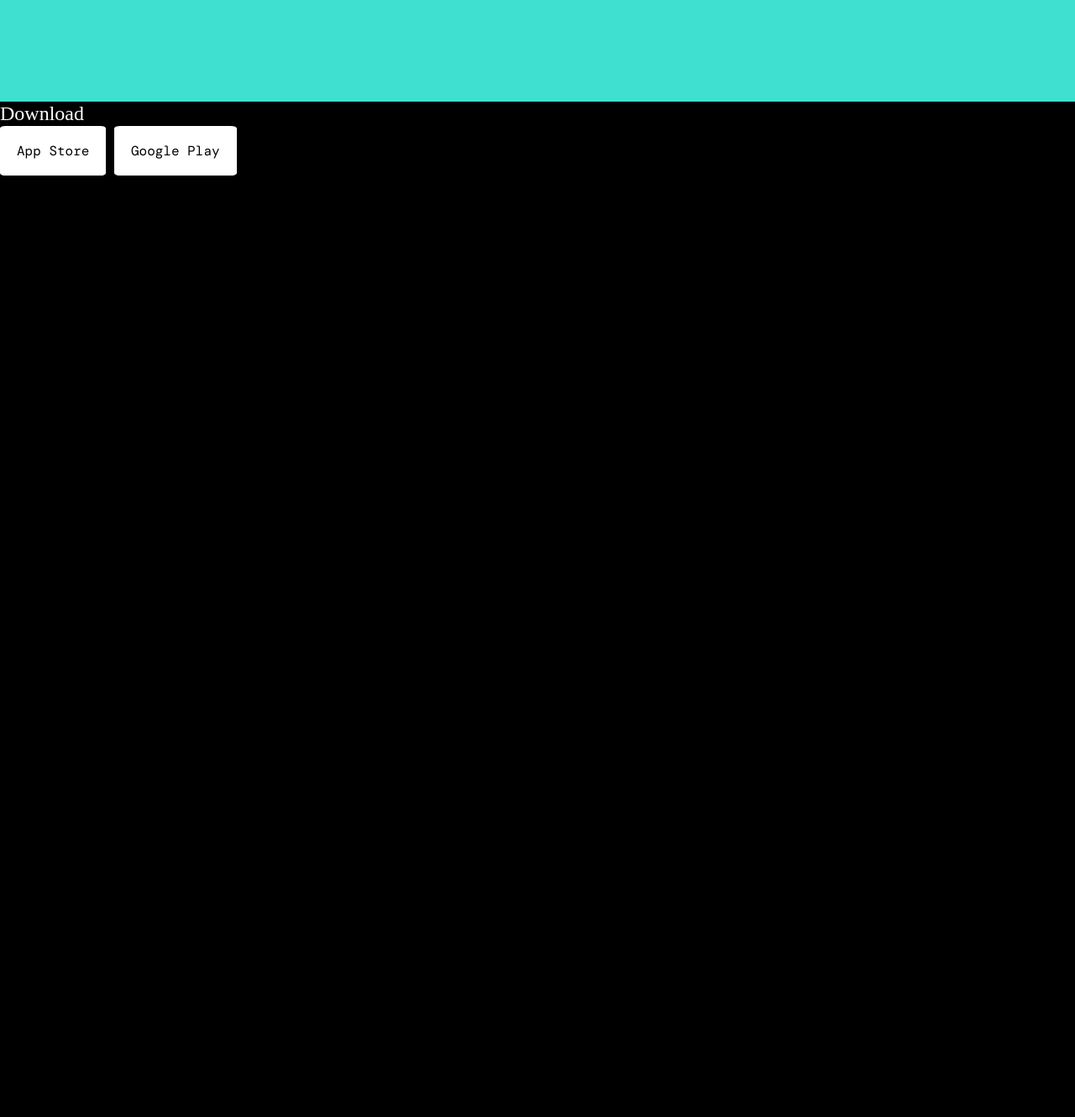
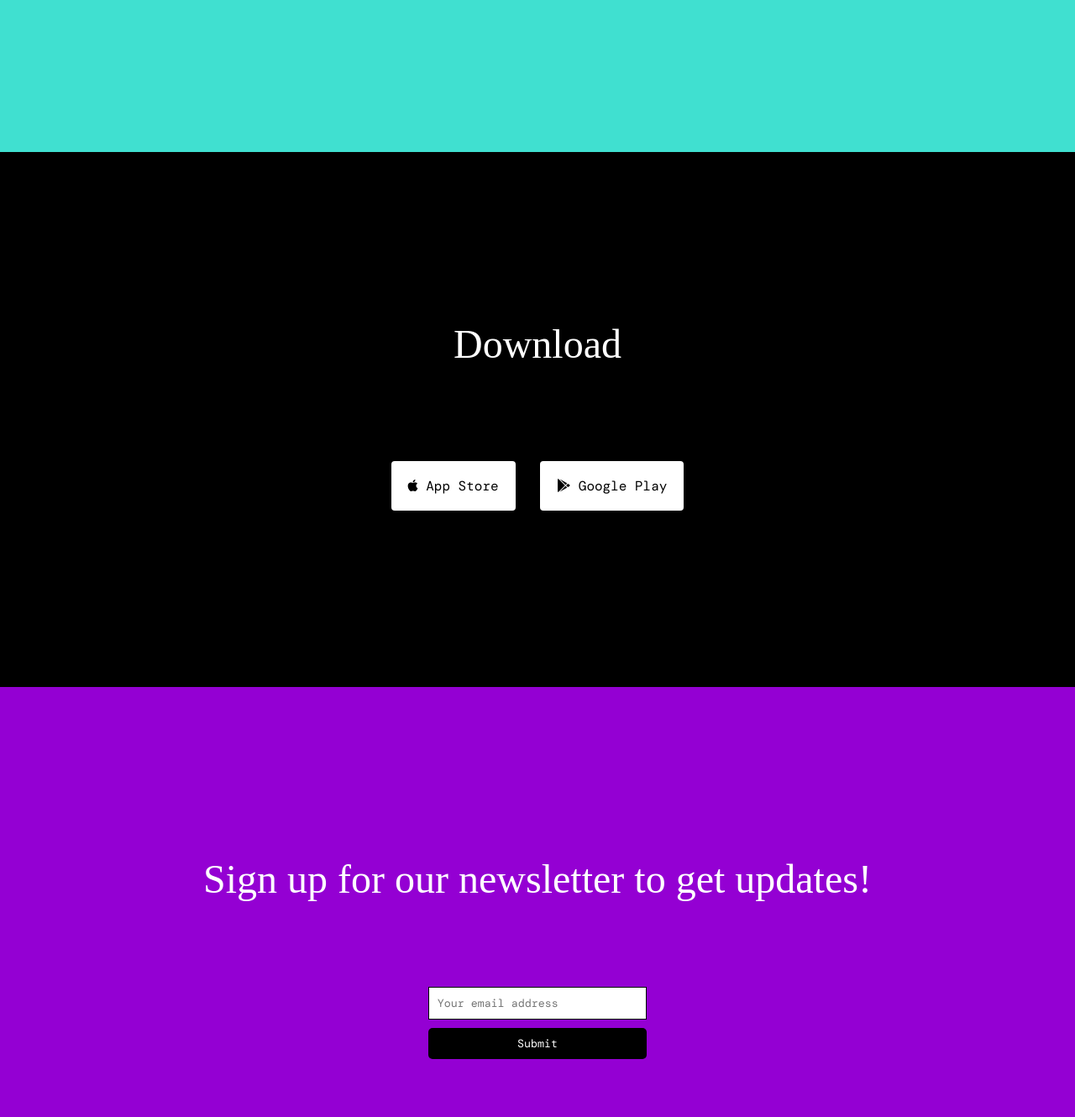
Before and after one commit to maudlinmandrake/landing-page, a plain HTML site: page index.html in a window 1280 px wide. Shown: the part 1470-2800 px from the top of the page at 84% size. Before the commit the page ends 1679 px from the top, so only its background shows below. Drawn offline with nearby package versions, Linux system fonts and the light colour scheme; a web font is replaced by a local one.

Commit message:
Add updates section

```diff
--- a/index.html
+++ b/index.html
@@ -15,8 +15,8 @@
         <nav id="nav-bar">
           <ul>
             <li><a class="nav-link" href="#media">Gameplay</a></li>
-            <li><a class="nav-link" href="">Download</a></li>
-            <li><a class="nav-link" href="">Download</a></li>
+            <li><a class="nav-link" href="#download">Download</a></li>
+            <li><a class="nav-link" href="#updates">Get Updates</a></li>
           </ul>
         </nav>
       </header>
@@ -31,12 +31,21 @@
       </section>
       <section id="media">
         <h2>Funner than a barrel of kittens!</h2>
-        <iframe width="560" height="315" src="https://www.youtube.com/embed/7I9qG0nU98g" frameborder="0" allow="accelerometer; autoplay; clipboard-write; encrypted-media; gyroscope; picture-in-picture" allowfullscreen></iframe>
+        <iframe id="video" width="560" height="315" src="https://www.youtube.com/embed/7I9qG0nU98g" frameborder="0" allow="accelerometer; autoplay; clipboard-write; encrypted-media; gyroscope; picture-in-picture" allowfullscreen></iframe>
       </section>
       <section id="download">
         <h2>Download</h2>
-        <a href="" class="button">App Store</a>
-        <a href="" class="button">Google Play</a>
+        <div class="button-group">
+          <a href="" class="button"><i class="fab fa-apple"></i> App Store</a>
+          <a href="" class="button"><i class="fab fa-google-play"></i> Google Play</a>
+        </div>
+      </section>
+      <section id="updates">
+        <h2>Sign up for our newsletter to get updates!</h2>
+        <form id="form" action="https://www.freecodecamp.com/email-submit">
+          <input type="email" name="email" id="email" placeholder="Your email address"/>
+          <input type="submit" id="submit" value="Submit"/>
+        </form>
       </section>
     </div>
     <script src="https://cdn.freecodecamp.org/testable-projects-fcc/v1/bundle.js"></script>
--- a/styles.css
+++ b/styles.css
@@ -101,25 +101,70 @@ header {
 
 #media h2 {
   color: #000;
-  font-weight: 900;
   text-transform: lowercase;
   font-size: 3rem;
-  margin-bottom: 40px;
+  margin-bottom: 100px;
 }
 
 /* download =============================================================================================== */
+
+#download {
+  display: flex;
+  flex-direction: column;
+  align-items: center;
+  padding: 200px;
+}
+
+#download h2 {
+  font-size: 3rem;
+  margin-bottom: 100px;
+}
 
 a.button {
   display: inline-block;
   text-decoration: none;
   background-color: #fff;
-  border-radius: 5%;
+  border-radius: 4px;
   color: #000;
   padding: 20px;
+  margin: 10px;
 
 }
 
-/* responsiveness ============ */
+/* updates =============================================================================================== */
+
+#updates {
+  display: flex;
+  flex-direction: column;
+  align-items: center;
+  background-color: darkviolet;
+  padding: 200px;
+}
+
+#updates h2 {
+  font-size: 3rem;
+  margin-bottom: 100px;
+}
+
+input[type="email"] {
+  font-family: inherit;
+  border: 1px solid black;
+  width: 100%;
+  padding: 10px;
+  margin-bottom: 10px;
+}
+
+#submit {
+  font-family: inherit;
+  padding: 10px;
+  border: none;
+  border-radius: 5px;
+  background-color: #000;
+  color: #fff;
+  width: 100%;
+}
+
+/* responsiveness ========================================================================================== */
 
 @media (max-width: 925px) {
   .section {
@@ -142,4 +187,8 @@ a.button {
   nav {
     margin: 20px auto;
   }
+
+  #download {
+    padding: 100px 50px;
+  }
 }
```
